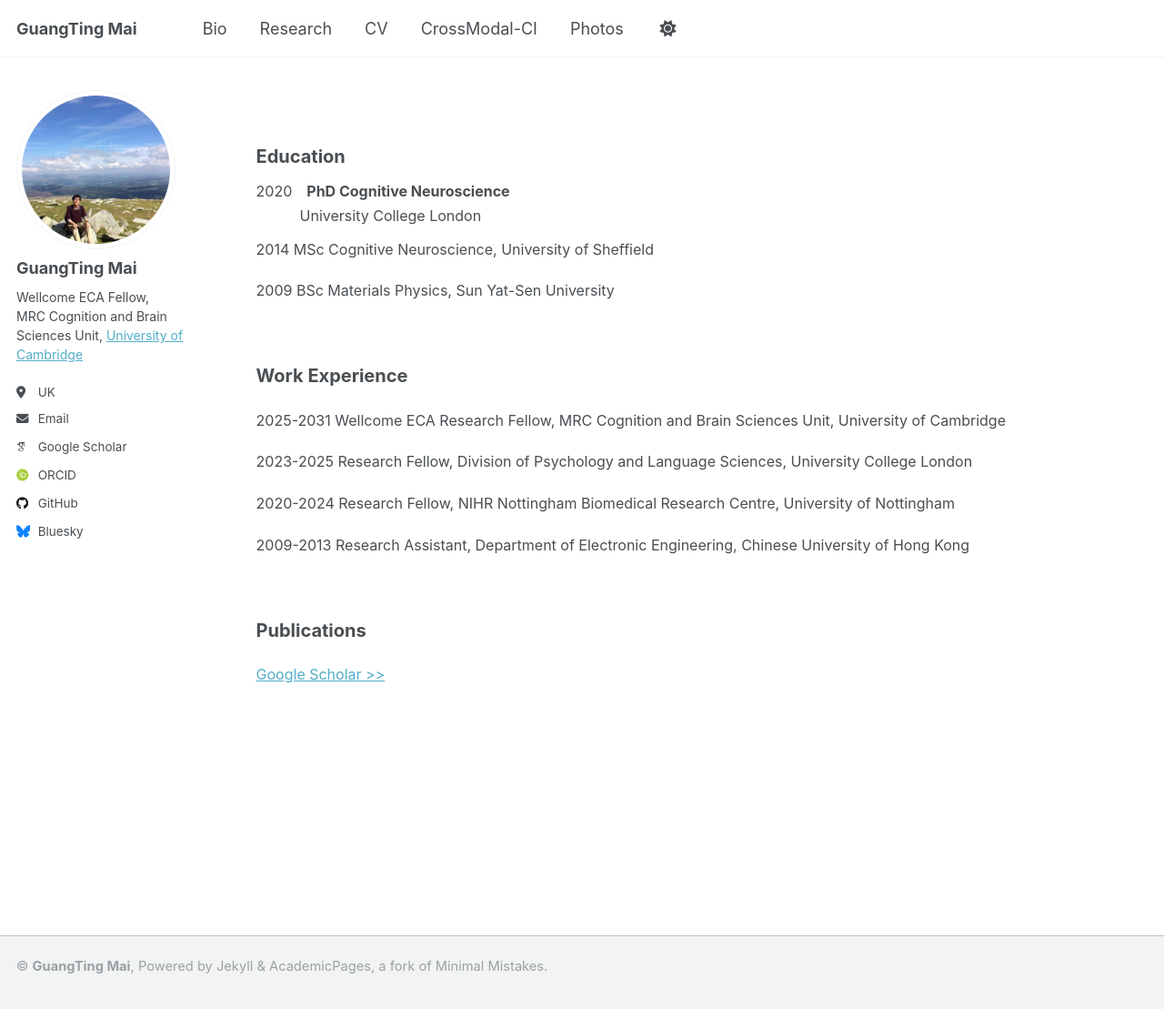
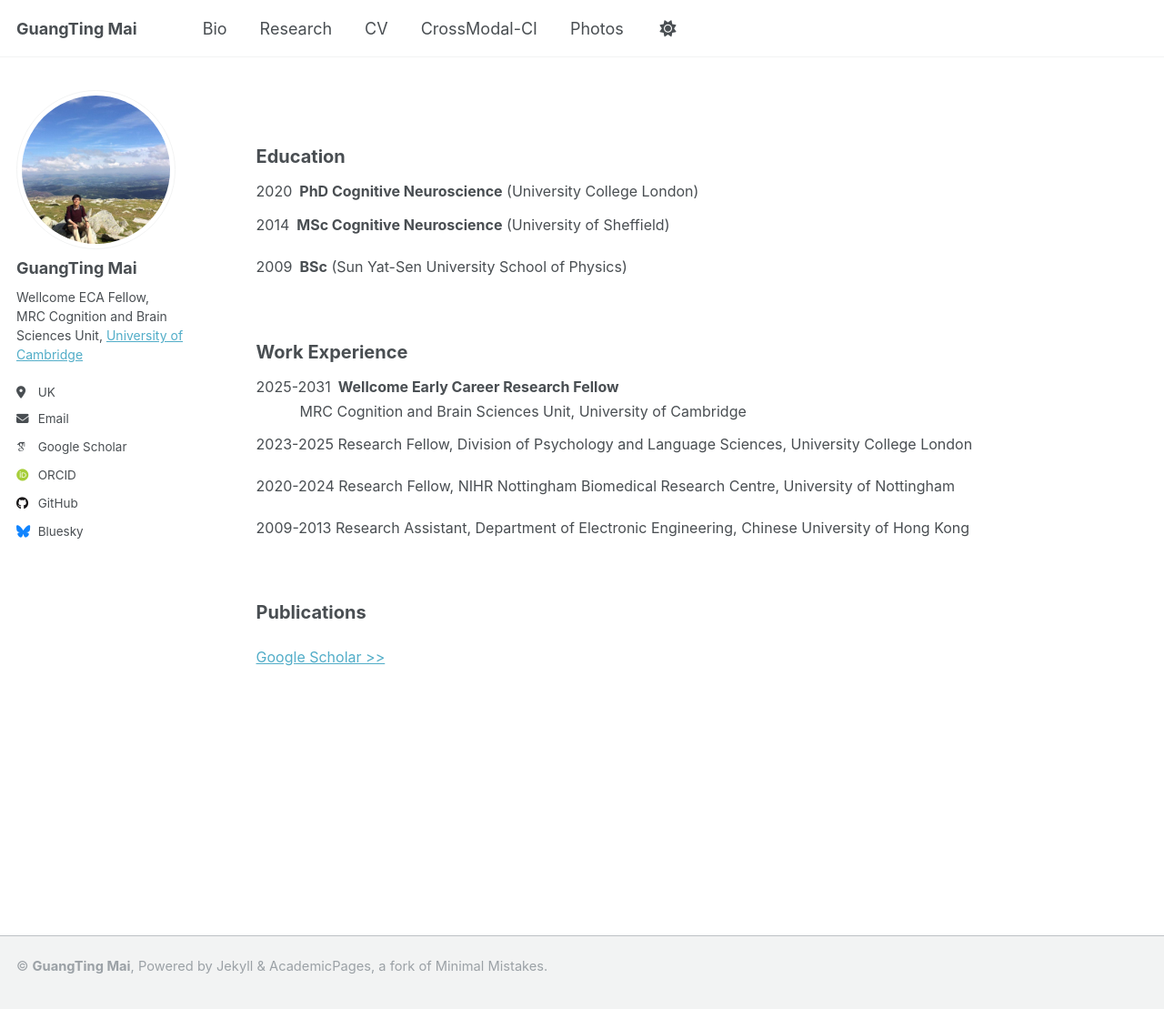
Before and after one commit to guangtingmai/guangtingmai.github.io, a Jekyll site: the page built from _pages/cv.html, in a window 1280 px wide and 1115 px high. Shown: the top 1109 px of the window at 91% size. Built offline with Jekyll 4.4.1, drawn with Linux system fonts in a browser that asks for light colours; some web fonts are replaced.

Commit message:
Update cv.html

```diff
--- a/_pages/cv.html
+++ b/_pages/cv.html
@@ -8,13 +8,13 @@ author_profile: true
 ---
 <br>
 <p><span style="font-size: 15pt;line-height: 1.4;display: block;margin-bottom: 0.07vh"><strong>Education</strong></span></p>
-<p><span style="font-size: 12pt;line-height: 0.2;display: block">2020&emsp;<strong>PhD Cognitive Neuroscience</strong></span></p>
-<p><span style="font-size: 12pt;line-height: 0.2;display: block;margin-bottom: 0.25vh">&emsp;&emsp;&emsp;University College London</span></p>
-<p><span style="font-size: 12pt;line-height: 1.4;display: block;">2014 MSc Cognitive Neuroscience, University of Sheffield</span></p>
-<p><span style="font-size: 12pt;line-height: 1.4;display: block;">2009 BSc Materials Physics, Sun Yat-Sen University</span></p>
+<p><span style="font-size: 12pt;line-height: 0.2;display: block;">2020&ensp;<strong>PhD Cognitive Neuroscience</strong> (University College London)</span></p>
+<p><span style="font-size: 12pt;line-height: 1.4;display: block;">2014&ensp;<strong>MSc Cognitive Neuroscience</strong> (University of Sheffield) </span></p>
+<p><span style="font-size: 12pt;line-height: 1.4;display: block;">2009&ensp;<strong>BSc</strong> (Sun Yat-Sen University School of Physics)</span></p>
 <br>
 <p><span style="font-size: 15pt;line-height: 1.4;display: block;margin-bottom: 0.07vh"><strong>Work Experience</strong></span></p>
-<p><span style="font-size: 12pt;line-height: 1.4;display: block;">2025-2031 Wellcome ECA Research Fellow, MRC Cognition and Brain Sciences Unit, University of Cambridge</span></p>
+<p><span style="font-size: 12pt;line-height: 0.2;display: block;">2025-2031&ensp;<strong>Wellcome Early Career Research Fellow</strong>
+<p><span style="font-size: 12pt;line-height: 0.2;display: block;;margin-bottom: 0.25vh">&emsp;&emsp;&emsp;MRC Cognition and Brain Sciences Unit, University of Cambridge</span></p>
 <p><span style="font-size: 12pt;line-height: 1.4;display: block;">2023-2025 Research Fellow, Division of Psychology and Language Sciences, University College London</span></p>
 <p><span style="font-size: 12pt;line-height: 1.4;display: block;">2020-2024 Research Fellow, NIHR Nottingham Biomedical Research Centre, University of Nottingham</span></p>
 <p><span style="font-size: 12pt;line-height: 1.4;display: block;">2009-2013 Research Assistant, Department of Electronic Engineering, Chinese University of Hong Kong</span></p>
```
